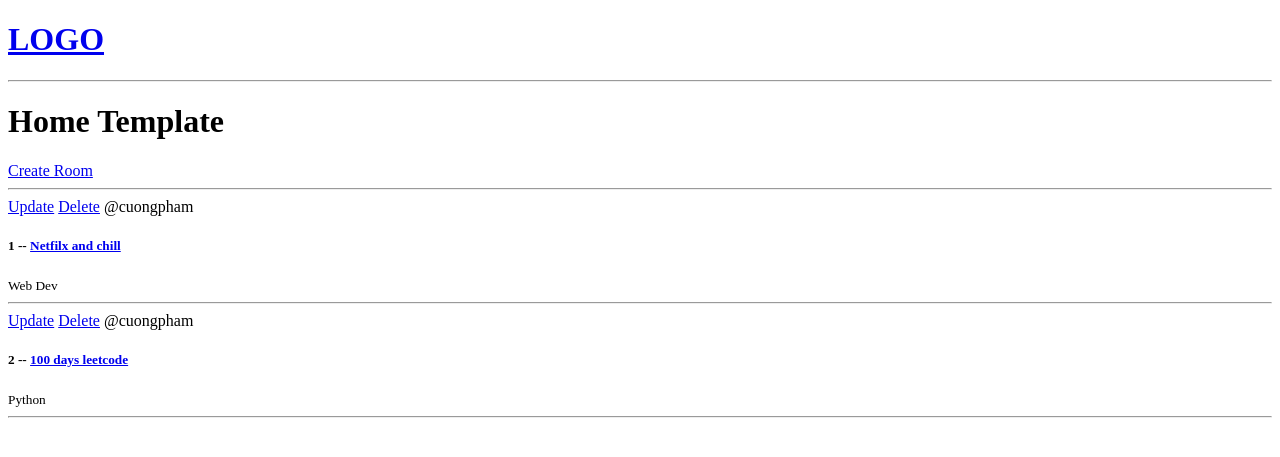
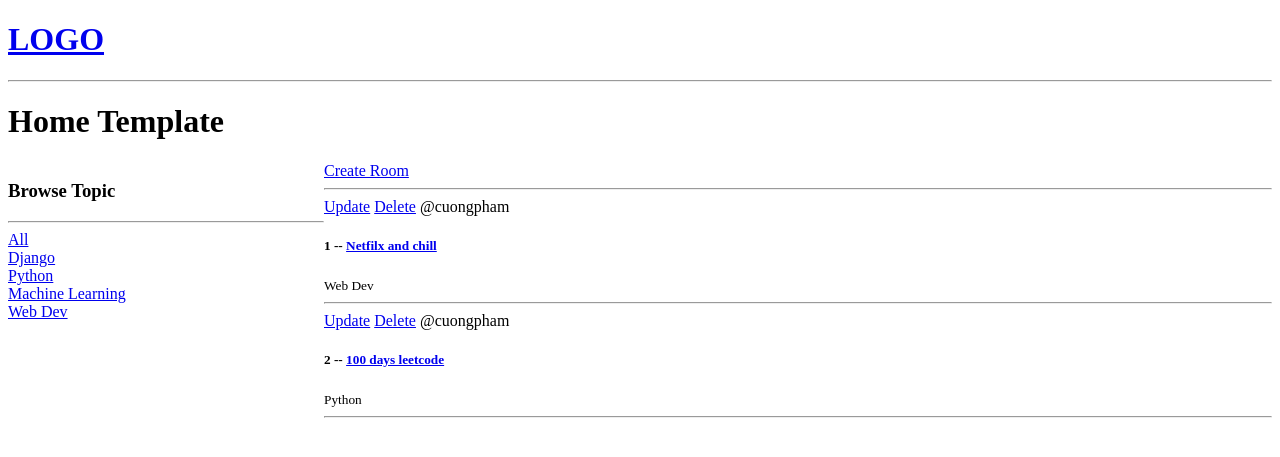
Before and after one commit to cuonggpham/study-room-application, a Django app: page / in a window 1280 px wide. Shown: the top 457 px of the page. Run offline with Django 5.2, Linux system fonts and the light colour scheme; data comes from the database, SQL or seed files in the repository.

Commit message:
create browse topic

```diff
--- a/base/templates/base/home.html
+++ b/base/templates/base/home.html
@@ -1,11 +1,32 @@
 {% extends "main.html" %} {% block content %}
 
+<style>
+  .home-container{
+    display: grid;
+    grid-template-columns: 1fr 3fr;
+  }
+</style>
+
 <h1>Home Template</h1>
+
+<div class="home-container">
+
+  <div>
+    <h3>Browse Topic</h3>
+    <hr>
+    <div>
+      <a href={% url 'home' %}>All</a>
+    </div>
+    {% for topic in topics %}
+      <div>
+        <a href={% url 'home' %}?q={{topic.name}}>{{topic.name}}</a>
+      </div>
+    {% endfor %}
+  </div>
 
   <div>
     <a href= "{% url 'create-room'%}"> Create Room </a>
     <hr>
-
     <div>
       {% for room in rooms %}
       <div>
@@ -20,4 +41,8 @@
     </div>
   </div>
 
+
+
+</div>
+
 {% endblock content %}
--- a/base/views.py
+++ b/base/views.py
@@ -1,6 +1,6 @@
 from django.shortcuts import render, redirect
 from django.http import HttpResponse
-from .models import Room
+from .models import Room, Topic
 from .forms import RoomForm
 
 # Create your views here.
@@ -8,9 +8,13 @@ from .forms import RoomForm
 
 
 def home(request):
-    rooms = Room.objects.all()
+    q = request.GET.get('q') if request.GET.get('q') != None else ''
 
-    context = {'rooms': rooms}
+    rooms = Room.objects.filter(topic__name__icontains=q)
+
+    topics = Topic.objects.all()
+
+    context = {'rooms': rooms, 'topics': topics}
     return render(request, 'base/home.html', context)
 
 def room(request, pk):
```
Lines whose indentation alone changed are shown as unchanged.
